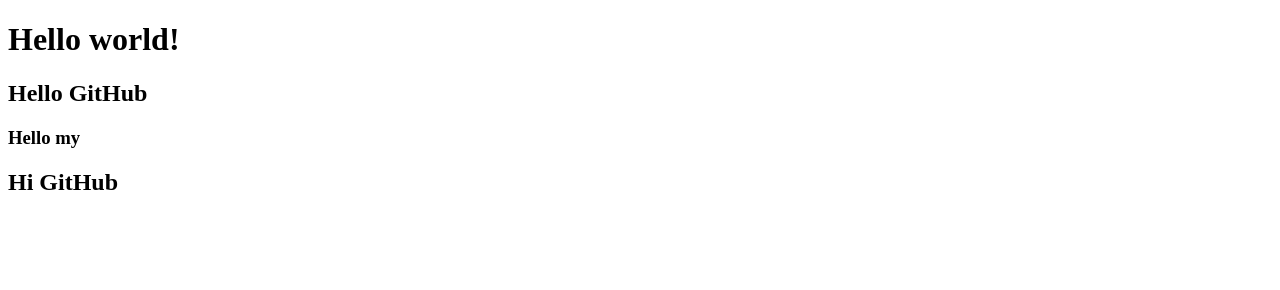
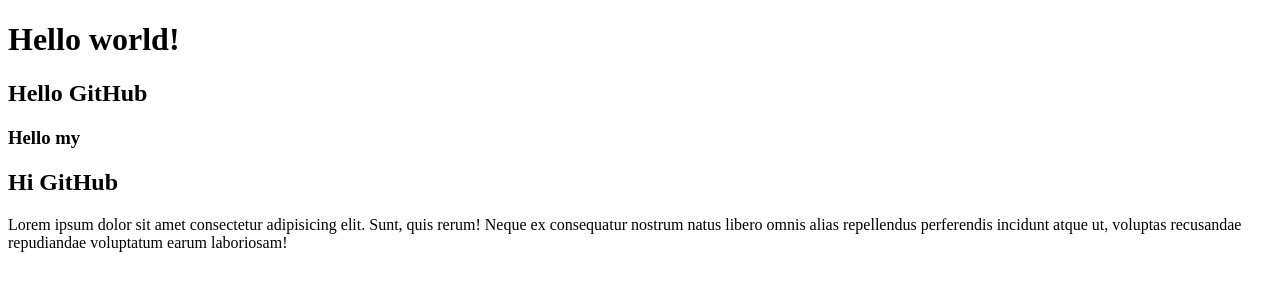
Before and after one commit to nonbinary00/Test-HeroTeam, a plain HTML site: page index_test.html/index.html in a window 1280 px wide. Drawn offline with Linux system fonts and the light colour scheme.

Commit message:
text
добавили текст

```diff
--- a/index_test.html/index.html
+++ b/index_test.html/index.html
@@ -13,6 +13,12 @@
     </header>
     <section>
       <h2>Hi GitHub</h2>
+      <p>
+        Lorem ipsum dolor sit amet consectetur adipisicing elit. Sunt, quis
+        rerum! Neque ex consequatur nostrum natus libero omnis alias repellendus
+        perferendis incidunt atque ut, voluptas recusandae repudiandae
+        voluptatum earum laboriosam!
+      </p>
     </section>
   </body>
 </html>
```
